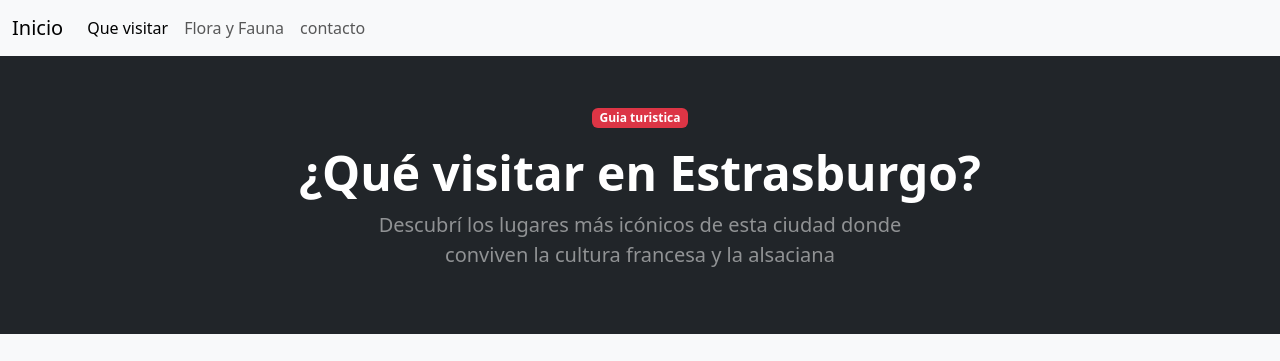
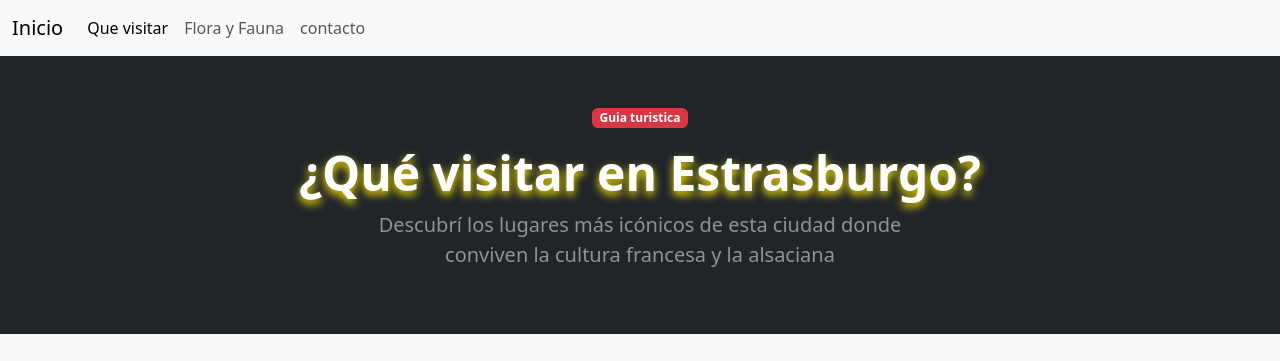
Before and after one commit to Tasitar/tp-bootstrap-grupo-7, a plain HTML site: page que-visitar.html in a window 1280 px wide. Shown: the top 361 px of the page. Drawn offline with nearby package versions, Linux system fonts and the light colour scheme.

Commit message:
se le agrego a a la pagina la vinculacion de css  para darle un text-shadow al titulo

```diff
--- /dev/null
+++ b/assets/css/que-visitar.css
@@ -0,0 +1,4 @@
+/*le damos estilo  a nuestro titulo con text-shadow*/
+.titulo {
+  text-shadow: 0 4px 8px rgb(255, 230, 0);
+}
--- a/que-visitar.html
+++ b/que-visitar.html
@@ -10,7 +10,7 @@
       integrity="sha384-T3c6CoIi6uLrA9TneNEoa7RxnatzjcDSCmG1MXxSR1GAsXEV/Dwwykc2MPK8M2HN"
       crossorigin="anonymous"
     />
-    <link rel="stylesheet" href="style.css" />
+    <link rel="stylesheet" href="assets/css/que-visitar.css" />
   </head>
   <body>
     <nav class="navbar navbar-expand-lg bg-body-tertiary">
@@ -52,7 +52,7 @@
       <section class="py-5 text-center bg-dark text-white">
         <div class="container">
           <span class="badge bg-danger mb-3">Guia turistica </span>
-          <h1 class="display-5 fw-bold">¿Qué visitar en Estrasburgo?</h1>
+          <h1 class="display-5 fw-bold titulo">¿Qué visitar en Estrasburgo?</h1>
           <p class="lead text-white-50 mx-auto" style="max-width: 600px">
             Descubrí los lugares más icónicos de esta ciudad donde conviven la
             cultura francesa y la alsaciana
```
